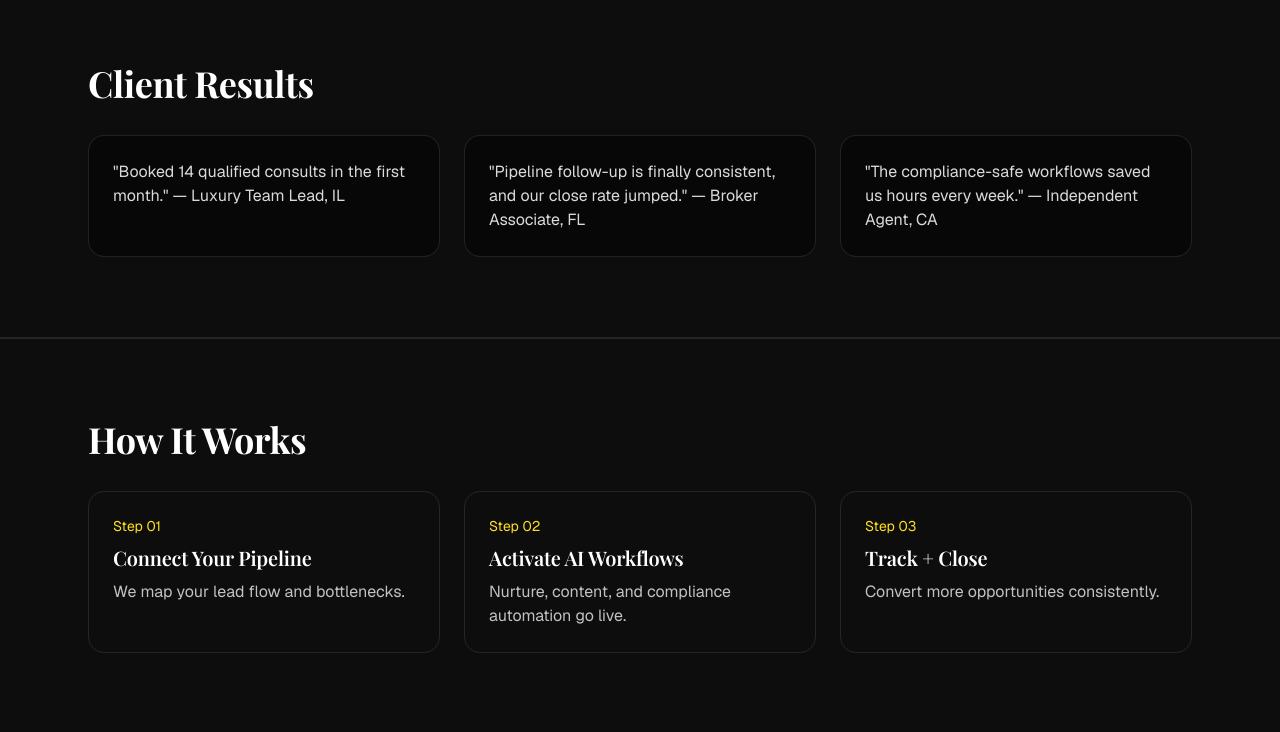
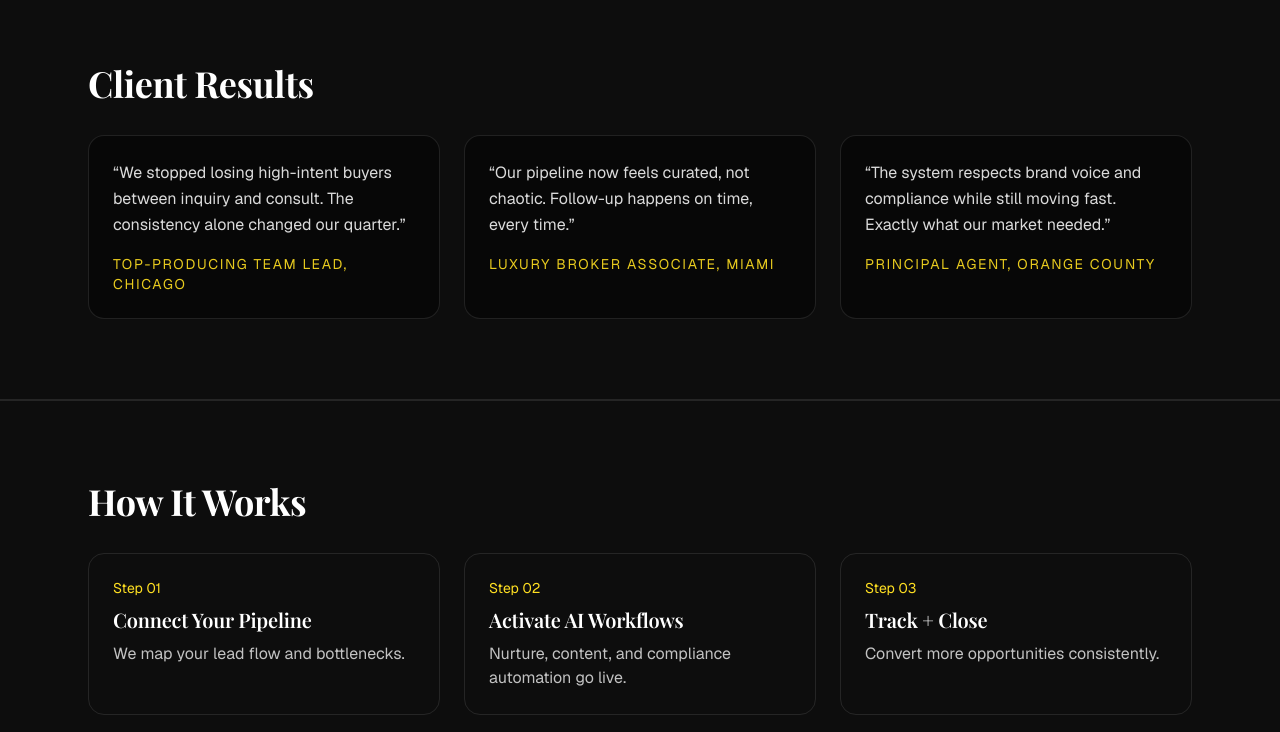
Before and after one commit to robopdesigns/luxeleadpro-site, a Next.js app: page / in a window 1280 px wide. Shown: the part 1000-1732 px from the top of the page. Built offline with nearby package versions, Linux system fonts and the light colour scheme; no server answers; a web font is replaced by a local one.

Commit message:
copy: elevate homepage language for luxury positioning

```diff
--- a/app/page.tsx
+++ b/app/page.tsx
@@ -152,12 +152,25 @@ export default function HomePage() {
           <h2 className="text-3xl font-bold md:text-4xl">Client Results</h2>
           <div className="mt-8 grid gap-6 md:grid-cols-3">
             {[
-              "\"Booked 14 qualified consults in the first month.\" — Luxury Team Lead, IL",
-              "\"Pipeline follow-up is finally consistent, and our close rate jumped.\" — Broker Associate, FL",
-              "\"The compliance-safe workflows saved us hours every week.\" — Independent Agent, CA",
-            ].map((quote) => (
-              <div key={quote} className="rounded-2xl border border-white/10 bg-black/40 p-6 text-white/85">
-                {quote}
+              {
+                quote:
+                  "We stopped losing high-intent buyers between inquiry and consult. The consistency alone changed our quarter.",
+                author: "Top-Producing Team Lead, Chicago",
+              },
+              {
+                quote:
+                  "Our pipeline now feels curated, not chaotic. Follow-up happens on time, every time.",
+                author: "Luxury Broker Associate, Miami",
+              },
+              {
+                quote:
+                  "The system respects brand voice and compliance while still moving fast. Exactly what our market needed.",
+                author: "Principal Agent, Orange County",
+              },
+            ].map((item) => (
+              <div key={item.quote} className="rounded-2xl border border-white/10 bg-black/40 p-6 text-white/85">
+                <p className="leading-relaxed">“{item.quote}”</p>
+                <p className="mt-4 text-sm uppercase tracking-[0.12em] text-yellow-300/90">{item.author}</p>
               </div>
             ))}
           </div>
@@ -185,7 +198,7 @@ export default function HomePage() {
       <section id="pricing" className="mx-auto w-full max-w-6xl px-6 py-20">
         <h2 className="text-3xl font-bold md:text-4xl">Simple Pricing</h2>
         <div className="mt-8 max-w-xl rounded-3xl border border-yellow-400/40 bg-yellow-400/10 p-8">
-          <p className="text-sm uppercase tracking-widest text-yellow-300">Pro Tier</p>
+          <p className="text-sm uppercase tracking-widest text-yellow-300">Signature Tier</p>
           <p className="mt-2 text-4xl font-bold">$249/mo</p>
           <p className="mt-2 text-white/80">+ one-time setup fee: $249</p>
           <ul className="mt-6 space-y-2 text-white/90">
@@ -240,7 +253,7 @@ export default function HomePage() {
 
       <section className="mx-auto w-full max-w-6xl px-6 py-20">
         <h2 className="text-3xl font-bold md:text-4xl">Frequently Asked Questions</h2>
-        <p className="mt-3 max-w-3xl text-white/70">Straight answers before you book. No fluff, no pressure.</p>
+        <p className="mt-3 max-w-3xl text-white/70">Clear answers before you book — concise, strategic, and tailored to serious agents.</p>
         <div className="mt-8 grid gap-4">
           <div className="rounded-2xl border border-white/10 bg-white/5 p-6">
             <h3 className="text-lg font-semibold">How fast can this go live?</h3>
```
